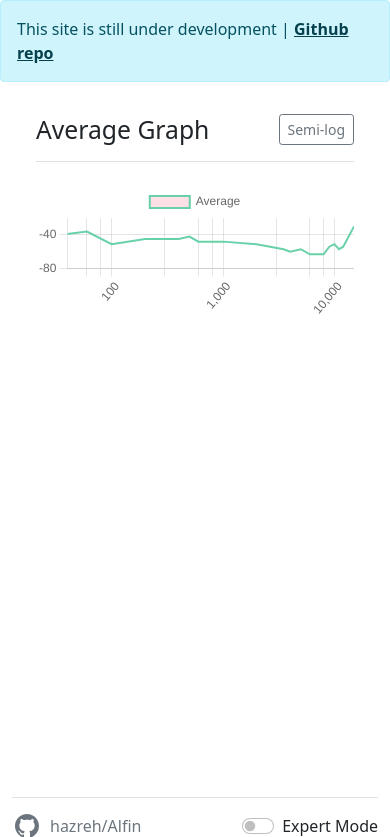
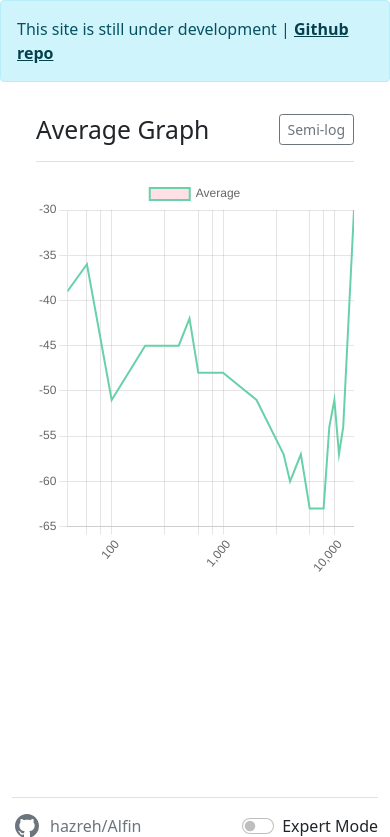
Before and after one commit to HaZoru/audiometry, a Flask app: page /results in a window 390 px wide. Shown: the part 64-901 px from the top of the page. Run offline with Flask 2, Linux system fonts and the light colour scheme; some libraries are stand-ins or nearby versions.

Commit message:
mobile chart fix

```diff
--- a/templates/results.html
+++ b/templates/results.html
@@ -13,8 +13,9 @@
             </div>
         </div>
     </div>
-
-    <canvas class="my-4" id="myChart" width="900" height="380"></canvas>
+    <div class="table-responsive">
+        <canvas id="myChart" style="height:400px" class="table"></canvas>
+    </div>
 </main>
 {% endblock %}
 {% block script %}
```
